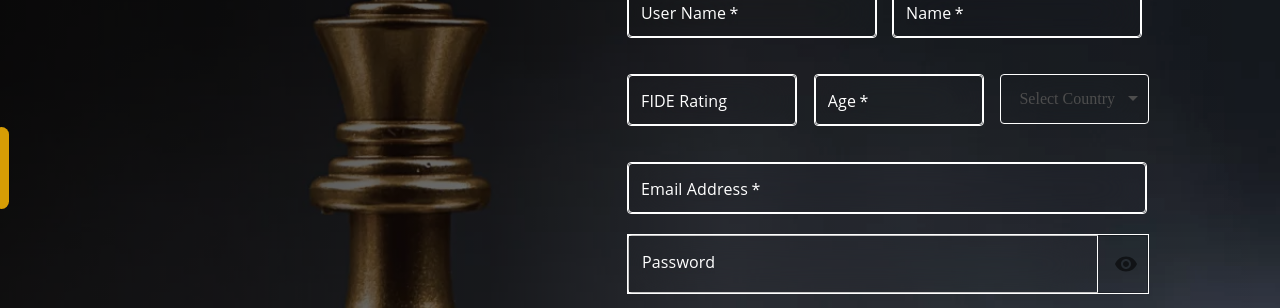
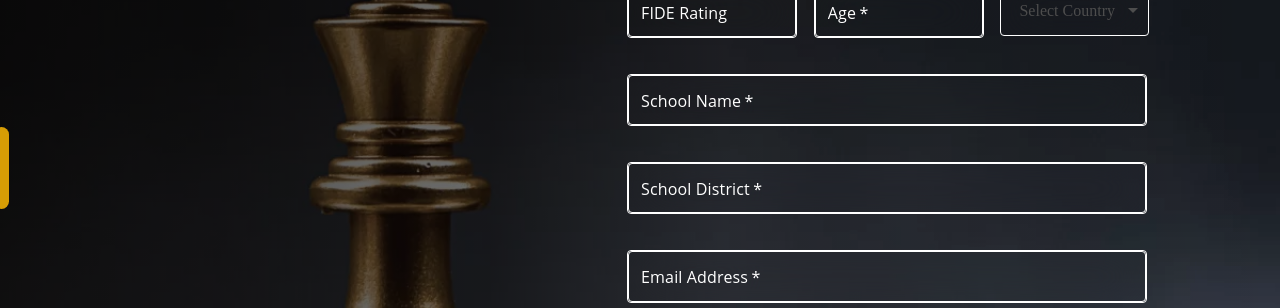
Before and after one commit to jraju271/Chess-Bishop, a React (Vite) app: page /Auth in a window 1280 px wide. Both pictures are taken after a click on the button "SIGN UP". Shown: the part 212-520 px from the top of the page. Built offline with nearby package versions, Linux system fonts and the light colour scheme; no server answers; a web font is replaced by a local one; what @react-pdf/renderer would draw is missing.

Commit message:
SchoolName and Distsignup_add

```diff
--- a/src/Components/Auth/Auth.jsx
+++ b/src/Components/Auth/Auth.jsx
@@ -35,6 +35,10 @@ function Auth() {
   const [openCameraDialog, setOpenCameraDialog] = useState(false);
   const webcamRef = useRef(null);
   const [capturedImage, setCapturedImage] = useState(null);
+
+  const [schoolName, setSchoolName] = useState('');
+  const [schoolDistrict, setSchoolDistrict] = useState('');
+
 
   const handleClickShowPassword = () => setShowPassword((show) => !show);
   const handleMouseDownPassword = (event) => {
@@ -74,6 +78,15 @@ function Auth() {
     } catch (error) {
       console.error('Error signing in:', error.message);
       toast.error('Invalid email or password...');
+      // //console.error('Error signing in:', error);
+      // console.log("Error code:", error.code);
+      // if (error.code === 'auth/invalid-credential') {
+      //   toast.error('Email id not registered.');
+      // } else if (error.code === 'auth/wrong-password') {
+      //   toast.error('Invalid email or password...');
+      // } else {
+      //   toast.error('Invalid email or password...');
+      // }
     }
   };
 
@@ -97,7 +110,8 @@ function Auth() {
       });
       localStorage.setItem('UserName', username);
 
-      FB_SignUp(user.uid, { uid: user.uid, UserName: username, Name: name, Email: email, Country: country, FIDE: fideRating, Age: age, ProfileImage: selectedImage });
+      FB_SignUp(user.uid, { uid: user.uid, UserName: username, Name: name, Email: email, Country: country, FIDE: fideRating, Age: age, ProfileImage: selectedImage, SchoolName: schoolName,
+        SchoolDistrict: schoolDistrict});
       setisauthcard(true);
       toast.success('Verification email sent to your mail');
       await user.sendEmailVerification();
@@ -514,6 +528,70 @@ function Auth() {
                   searchable
                 />
                 </Box>
+
+                <TextField
+                  margin="normal"
+                  required
+                  fullWidth
+                  id="schoolName"
+                  label="School Name"
+                  name="schoolName"
+                  value={schoolName}
+                  onChange={(e) => setSchoolName(e.target.value)}
+                  InputProps={{
+                    style: { fontFamily: 'Open Sans', color: 'white', backdropFilter: 'blur(25px)', WebkitBackdropFilter: 'blur(25px)', border: '1px solid white'},
+                  }}
+                  InputLabelProps={{
+                    style: { fontFamily: 'Open Sans', color: 'white', backdropFilter: 'blur(25px)', WebkitBackdropFilter: 'blur(25px)'},
+                  }}
+                  sx={{
+                    '& .MuiOutlinedInput-root': {
+                      '& fieldset': {
+                        borderColor: 'white',
+                      },
+                      '&:hover fieldset': {
+                        borderColor: 'white',
+                      },
+                      '&.Mui-focused fieldset': {
+                        borderColor: 'white',
+                      },
+                      fontSize: '12px',
+                      width: '520px',
+                    },
+                  }}
+                />
+                <TextField
+                  margin="normal"
+                  required
+                  fullWidth
+                  id="schoolDistrict"
+                  label="School District"
+                  name="schoolDistrict"
+                  value={schoolDistrict}
+                  onChange={(e) => setSchoolDistrict(e.target.value)}
+                  InputProps={{
+                    style: { fontFamily: 'Open Sans', color: 'white', backdropFilter: 'blur(25px)', WebkitBackdropFilter: 'blur(25px)', border: '1px solid white'},
+                  }}
+                  InputLabelProps={{
+                    style: { fontFamily: 'Open Sans', color: 'white', backdropFilter: 'blur(25px)', WebkitBackdropFilter: 'blur(25px)'},
+                  }}
+                  sx={{
+                    '& .MuiOutlinedInput-root': {
+                      '& fieldset': {
+                        borderColor: 'white',
+                      },
+                      '&:hover fieldset': {
+                        borderColor: 'white',
+                      },
+                      '&.Mui-focused fieldset': {
+                        borderColor: 'white',
+                      },
+                      fontSize: '12px',
+                      width: '520px',
+                    },
+                  }}
+                />
+
                 <TextField
                   margin="normal"
                   required
--- a/src/Middleware/Firebase/FBController.jsx
+++ b/src/Middleware/Firebase/FBController.jsx
@@ -87,7 +87,44 @@ export const FB_SignUp = async (uid, userData) => {
       quizCompleted: false,
       TotalMatch: 0,
       WinMatch: 0,
-      Status: true
+      Status: true,
+
+      SchoolName: userData.SchoolName,
+      SchoolDistrict: userData.SchoolDistrict,
+
+      rating: 1000,
+      win_rate: 0,
+      games_played: 0,
+      games_won: 0,
+      games_lost: 0,
+      games_drawn: 0,
+      average_game_length: 0,
+      time_per_move_avg: 0,
+      best_opening: "",
+      blunder_rate: 0,
+      inaccuracy_rate: 0,
+      mistake_rate: 0,
+      tactical_strength: 0,
+      endgame_strenght: 0,
+      positional_strength: 0,
+      attack_tendency: 0,
+      defensive_tendency: 0,
+      preferred_piece: "",
+      puzzle_performance: 0,
+      puzzle_difficulty: 0,
+      last_puzzle_type: "",
+      puzzle_suggestions: [],
+      average_blitz_rating: 0,
+      average_bullet_rating: 0,
+      average_rapid_rating: 0,
+      average_classical_rating: 0,
+      streak: 0,
+      tournament_performance: 0,
+      daily_activity: 0,
+      peak_rating: 0,
+      rating_deviation: 0,
+      last_game_result: "",
+      last_activity: "",
     });
     return true;
   } catch (error) {
--- a/src/Middleware/Firebase/UserController.jsx
+++ b/src/Middleware/Firebase/UserController.jsx
@@ -1,3 +1,4 @@
+import { School } from '@mui/icons-material';
 import { createSlice } from '@reduxjs/toolkit';
 
 
@@ -15,6 +16,8 @@ const initialState = {
       profile:"",
       WinMatch:0,
       TotalMatch:0,
+      SchoolName:"",
+      SchoolDistrict:""
     },
 };
 
@@ -36,6 +39,9 @@ export const UserControllerSlice = createSlice({
         state.value.WinMatch = action.payload["WinMatch"];
         console.log("User State is Set :",state.value.USER);
         state.value.islogin = true;
+
+        state.value.SchoolName = action.payload["SchoolName"];
+        state.value.SchoolDistrict = action.payload["SchoolDistrict"];
       },
       setLogin:(state,action)=>{
         state.value.islogin = action.payload
```
